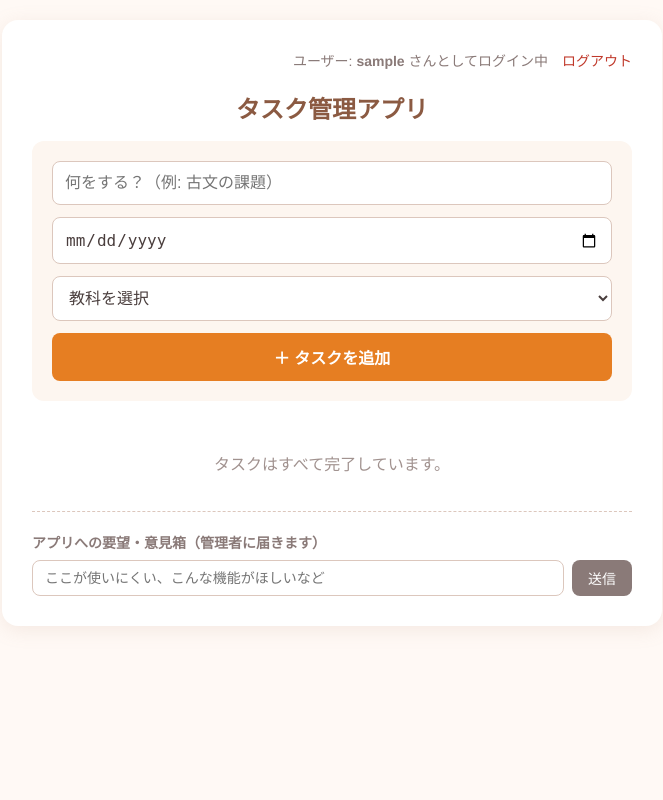
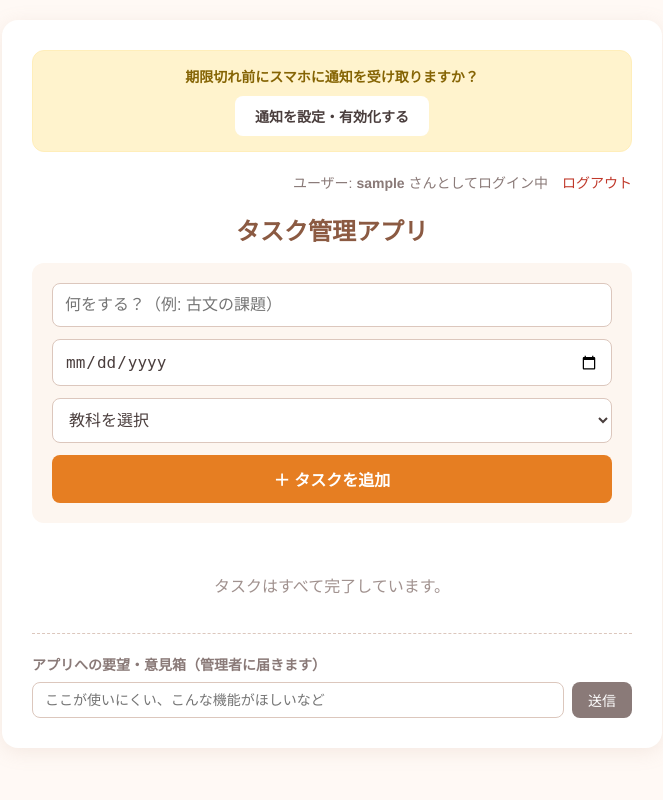
Before and after one commit to yusamiu/kadai_app, a Flask app: page / in a window 1280 px wide. Shown: the whole page, without its empty margins (308-971 px from the left). Run offline with Flask 3, Linux system fonts and the light colour scheme; the visitor is signed in with stand-in values (Sample User, id 1); data that the repository does not hold is empty; some libraries are stand-ins or nearby versions.

Commit message:
カレンダーの色と通知バナーを強制修正

```diff
--- a/templates/index.html
+++ b/templates/index.html
@@ -22,7 +22,7 @@
             color: #4a3e3d;
         }
 
-        /* メインコンテナの装飾（影の色も暖色系に調整） */
+        /* メインコンテナの装飾 */
         .container {
             max-width: 600px;
             margin: 0 auto;
@@ -48,7 +48,6 @@
             border-radius: 12px;
             margin-bottom: 20px;
             text-align: center;
-            display: none;
         }
 
         /* 通知有効化ボタン */
@@ -92,25 +91,26 @@
             border-radius: 12px;
         }
 
+        /* 【重要】カレンダーの文字色が白くならないよう修正 */
         input, select, button {
             padding: 12px;
             font-size: 16px;
             border: 1px solid #dcc7bd;
             border-radius: 8px;
-            background-color: #ffffff;
-            color: #4a3e3d;
+            background-color: #ffffff !important;
+            color: #4a3e3d !important;
         }
 
         /* 追加ボタンの暖色系設定 */
         button.add-btn {
-            background-color: #e67e22;
-            color: #ffffff;
+            background-color: #e67e22 !important;
+            color: #ffffff !important;
             border: none;
             font-weight: bold;
             cursor: pointer;
         }
         button.add-btn:hover {
-            background-color: #d35400;
+            background-color: #d35400 !important;
         }
 
         /* タスクリスト表示領域 */
@@ -224,8 +224,8 @@
         }
 
         .suggest-btn {
-            background-color: #8a7a78;
-            color: #ffffff;
+            background-color: #8a7a78 !important;
+            color: #ffffff !important;
             border: none;
             padding: 8px 16px;
             font-size: 14px;
@@ -239,7 +239,7 @@
 <div class="container">
     <div id="notification-banner" class="notification-banner">
         <p style="margin: 0 0 10px 0; font-size: 14px; color: #856404; font-weight: bold;">期限切れ前にスマホに通知を受け取りますか？</p>
-        <button id="enable-notification" class="notify-btn">通知を受け取る</button>
+        <button id="enable-notification" class="notify-btn">通知を設定・有効化する</button>
     </div>
 
     <div class="user-info">
@@ -317,30 +317,23 @@
 </div>
 
 <script>
-    // 注意: 実際の配信機能にはVAPIDパブリックキーの生成と配置が必要です。現在は初期化可能なダミー値を設定しています。
+    // ⚠️ メモした「あなたの公開鍵 (HTML用)」を必ずここに貼り付けてください！
     const VAPID_PUBLIC_KEY = "BLFvsP57Nmst6JA6TS3joiz6Cnf6G1dC5mOCrEHBBsulBNcVPtKJy9zNw1SmKHA67wxLb9V3TjtAB2jJh08J8j0";
-
-    // ブラウザの互換性チェックおよびバナー初期表示制御
-    document.addEventListener("DOMContentLoaded", () => {
-        if ("Notification" in window && "serviceWorker" in window) {
-            if (Notification.permission === "default") {
-                document.getElementById("notification-banner").style.display = "block";
-            }
-        }
-    });
 
     // ユーザーインタラクションに基づく通知許可申請
     document.getElementById("enable-notification").addEventListener("click", async () => {
-        const banner = document.getElementById("notification-banner");
+        if (!("Notification" in window)) {
+            alert("このブラウザ・端末は通知に対応していません。ホーム画面から起動しているか確認してください。");
+            return;
+        }
+
         const permission = await Notification.requestPermission();
+        alert("現在の通知権限ステータス: " + permission);
 
         if (permission === "granted") {
-            alert("通知が許可されました。");
-            banner.style.display = "none";
             configurePushSubscription();
         } else {
-            alert("通知が拒否されました。設定から変更できます。");
-            banner.style.display = "none";
+            alert("通知が拒否されているか、設定が必要です。iPhoneの「設定」＞「通知」＞「アプリ名」を確認してください。");
         }
     });
 
@@ -349,25 +342,32 @@
         if (!('serviceWorker' in navigator)) return;
 
         const reg = await navigator.serviceWorker.ready;
-        const sub = await reg.pushManager.getSubscription();
+        try {
+            // 既存の古い登録をクリーンアップ
+            const oldSub = await reg.pushManager.getSubscription();
+            if (oldSub) { await oldSub.unsubscribe(); }
 
-        if (sub === null) {
-            try {
             const newSub = await reg.pushManager.subscribe({
                 userVisibleOnly: true,
                 applicationServerKey: urlBase64ToUint8Array(VAPID_PUBLIC_KEY)
             });
 
-                await fetch("/subscribe", {
+            const res = await fetch("/subscribe", {
                 method: "POST",
                 body: JSON.stringify(newSub),
                 headers: {
                     "Content-Type": "application/json"
                 }
             });
+
+            if (res.ok) {
+                alert("通知の登録に完全成功しました！テスト送信を行ってください。");
+            } else {
+                alert("サーバーへの通知鍵登録に失敗しました。");
+            }
         } catch (error) {
             console.error("Subscription failed:", error);
-            }
+            alert("通知の登録エラーが発生しました: " + error.message);
         }
     }
 
```
Lines whose indentation alone changed are shown as unchanged.
